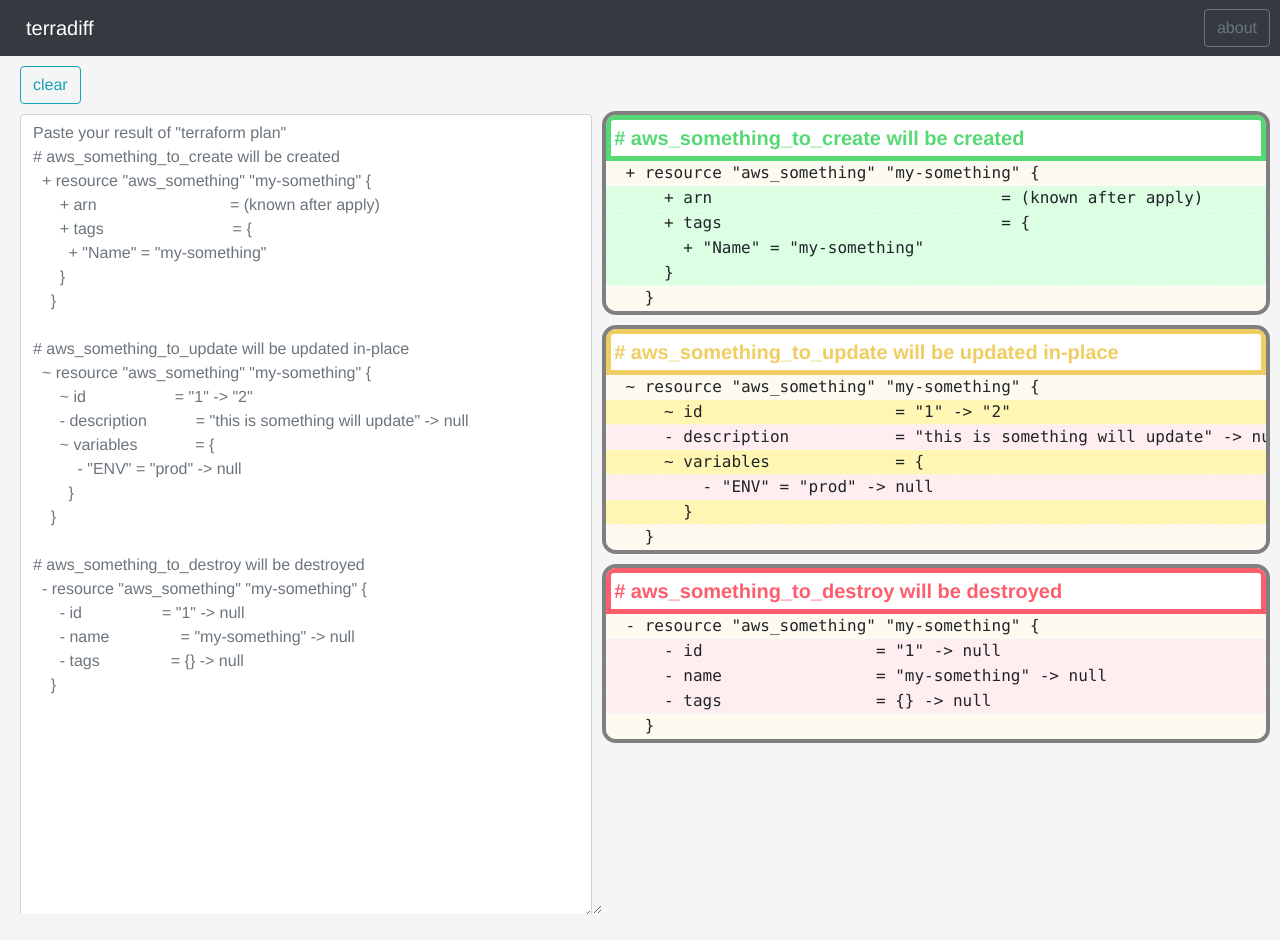
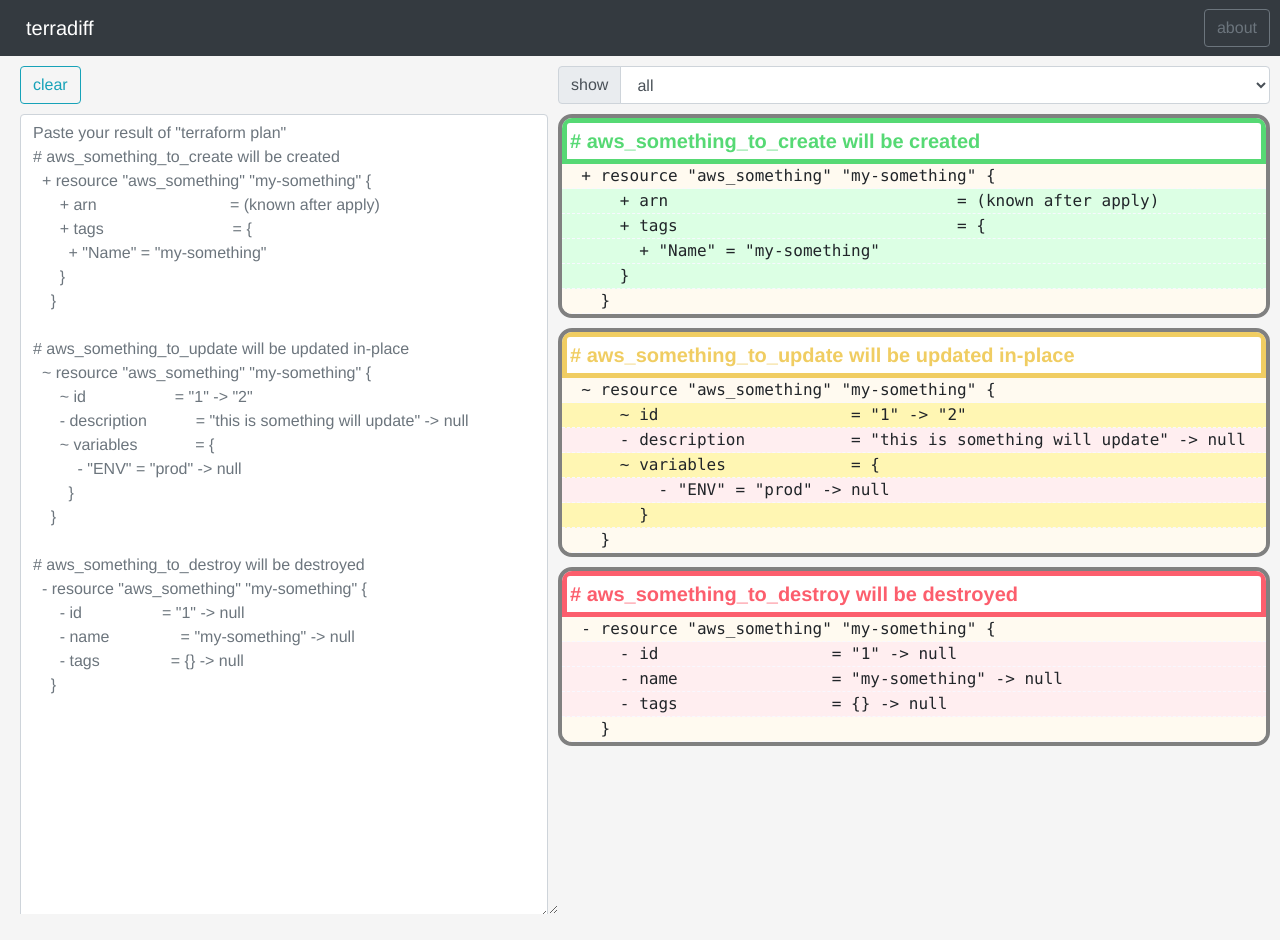
Before and after one commit to maito1201/terradiff, a Vue app: page / in a window 1280 px wide. Built offline with nearby package versions, Linux system fonts and the light colour scheme.

Commit message:
show selected items

```diff
--- a/src/components/Main.vue
+++ b/src/components/Main.vue
@@ -6,7 +6,21 @@
         </div>
         <textarea id="tf-input" class="tf-text-area form-control" v-model="input" :placeholder="template"></textarea>
     </div>
-    <div class="result-area" v-html="parsedInput"></div>
+    <div>
+      <div class="input-group mb-2">
+        <div class="input-group-prepend">
+          <div class="input-group-text">show</div>
+        </div>
+        <select v-model="select" @change="showSelected" class="form-control">
+          <option>all</option>
+          <option>created</option>
+          <option>updated</option>
+          <option>destroy</option>
+        </select>
+      </div>
+      <div class="result-area" v-html="parsedInput">
+      </div>
+    </div>
   </div>
 </template>
 
@@ -43,19 +57,43 @@ export default {
   data: function (){
     return {
       input: "",
-      template: TEMPLATE
+      template: TEMPLATE,
+      select: "all",
+      showCreated: true,
+      showUpdated: true,
+      showDestroy: true
     }
   },
   computed: {
     parsedInput: function (){
-      if (this.input == "") return parseTf(TEMPLATE)
+      if (this.input == "") return parseTf(TEMPLATE, this.showCreated, this.showUpdated, this.showDestroy)
       const sanitized = sanitizeInput(this.input)
-      return parseTf(sanitized)
+      return parseTf(sanitized, this.showCreated, this.showUpdated, this.showDestroy)
     }
   },
   methods: {
     clearInput: function (){
       this.input = ""
+    },
+    showSelected: function (){
+      console.log("debug",this.select)
+      if (this.select == "created") {
+        this.showCreated = true
+        this.showUpdated = false
+        this.showDestroy = false
+      } else if (this.select == "updated") {
+        this.showCreated = false
+        this.showUpdated = true
+        this.showDestroy = false
+      } else if (this.select == "destroy") {
+        this.showCreated = false
+        this.showUpdated = false
+        this.showDestroy = true
+      } else {
+        this.showCreated = true
+        this.showUpdated = true
+        this.showDestroy = true
+      }
     }
   }
 }
@@ -74,7 +112,6 @@ div.tf-input-area {
   resize: horizontal;
 }
 div.result-area {
-  margin-top: 35px;
   min-height: 800px;
   min-width: 50%;
   text-align: left;
@@ -124,6 +161,10 @@ div.tf-div {
   border: solid 4px gray;
 }
 
+div.tf-div-hidden {
+  display: none;
+}
+
 span.tf-title {
   display: block;
   font-weight: bold;
--- a/src/service/parsetf.js
+++ b/src/service/parsetf.js
@@ -15,7 +15,7 @@ const NEST_CLOSE_TOKEN = {
 }
 
 let nestInfo = []
-export default function parseTf(input){
+export default function parseTf(input, showCreated, showUpdated, showDestroy){
     let renderStarted = false
     let inputArray = input.split("\n")
     let parsedInput = inputArray.map(function(input) {
@@ -32,7 +32,8 @@ export default function parseTf(input){
         }
 
         if (prefix == "#" && /will be/.test(input)) {
-            return renderStarted? "</div>" + titleHTML(input) : titleHTML(input)
+            return renderStarted? "</div>" + titleHTML(input, showCreated, showUpdated, showDestroy)
+                : titleHTML(input, showCreated, showUpdated, showDestroy)
         }
 
         let cssClass = ""
@@ -71,18 +72,22 @@ function getSuffix (input) {
     return ""
 }
 
-function titleHTML(input) {
+function titleHTML(input, showCreated, showUpdated, showDestroy) {
     let cssClass = "tf-title"
+    let wrapperClass = "tf-div"
     switch( true ){
     case /will be created/.test(input):
         cssClass = "tf-title tf-title--create"
+        wrapperClass = showCreated? "tf-div" : "tf-div-hidden"
         break
     case /will be updated in-place/.test(input):
         cssClass = "tf-title tf-title--update"
+        wrapperClass = showUpdated? "tf-div" : "tf-div-hidden"
         break
     case /will be destroyed/.test(input):
         cssClass = "tf-title tf-title--destroy"
+        wrapperClass = showDestroy? "tf-div" : "tf-div-hidden"
         break
     }
-    return `<div class="tf-div"><span class="${cssClass}">${input}</span>`
+    return `<div class="${wrapperClass}"><span class="${cssClass}">${input}</span>`
 }
```
